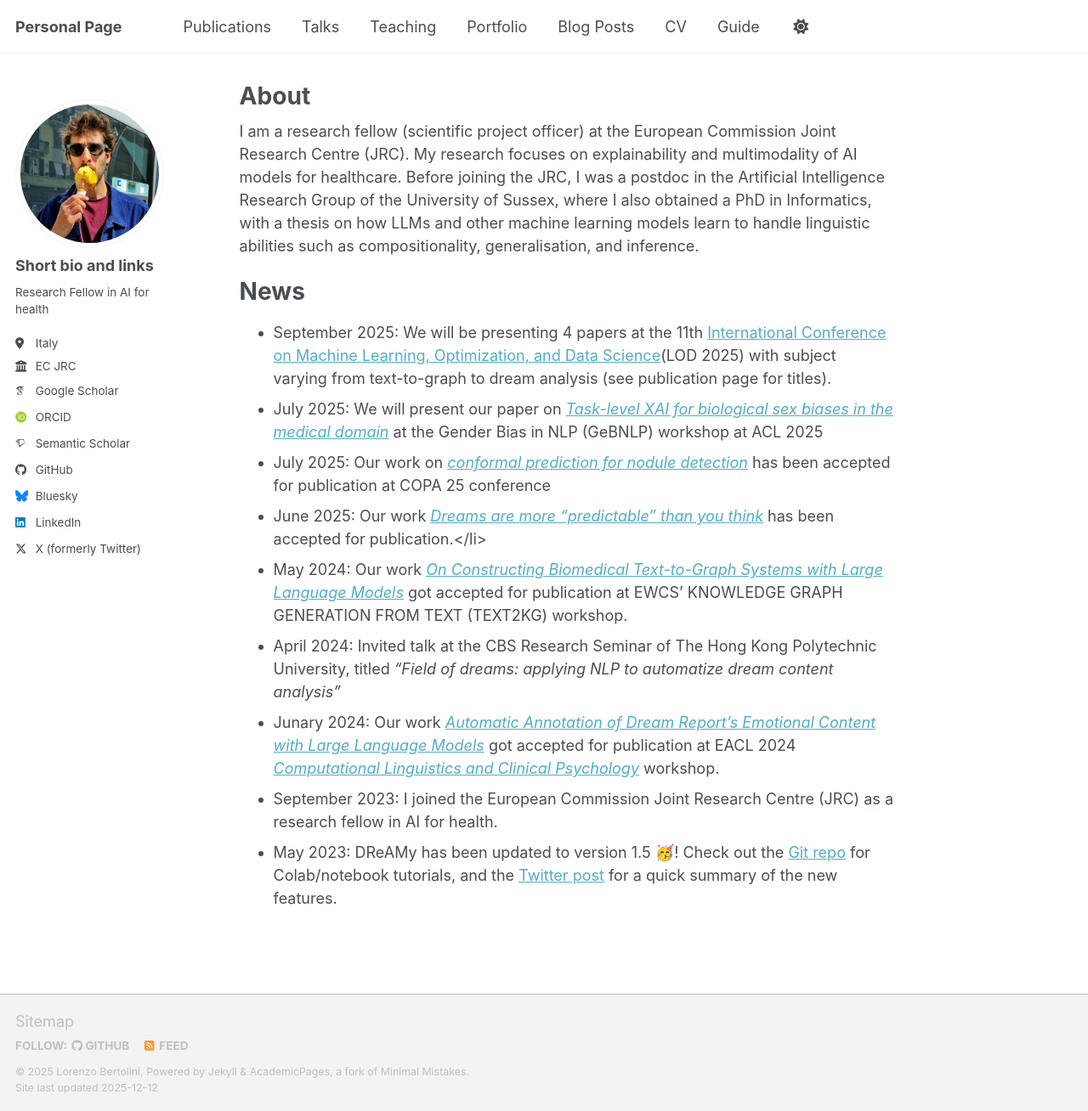
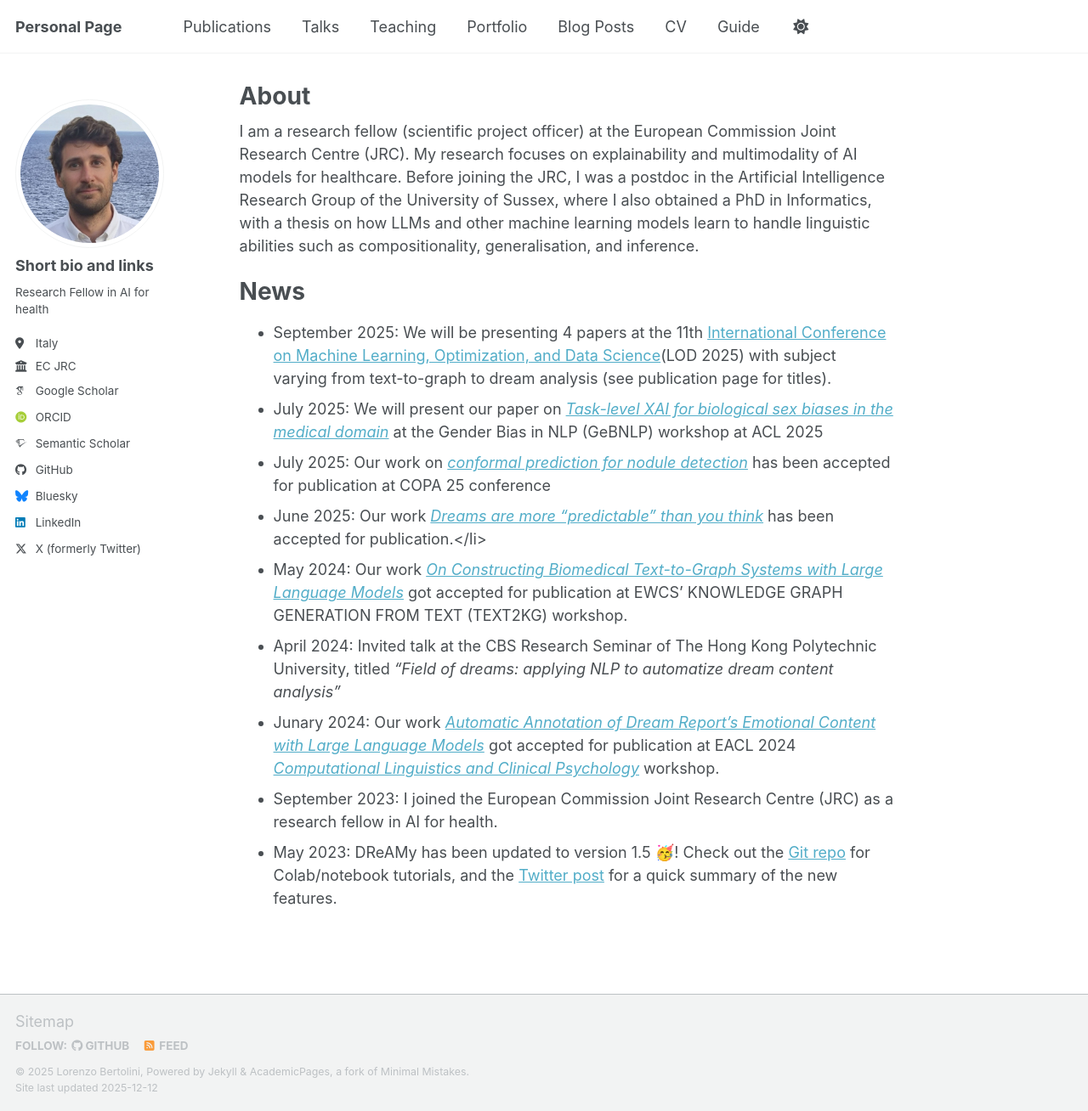
Before and after one commit to lorenzoscottb/lorenzoscottb.github.io, a Jekyll site: the page built from _pages/about.md, in a window 1280 px wide and 1308 px high. Shown: the whole window at 85% size. Built offline with Jekyll 4.4.1, drawn with Linux system fonts in a browser that asks for light colours; some web fonts are replaced; a script bundle is joined from its source files by our own code; library files that are not in the unit come from our copies.

Commit message:
Update _config.yml

```diff
--- a/_config.yml
+++ b/_config.yml
@@ -23,7 +23,7 @@ repository               : "https://lorenzoscottb.github.io"
 #               Additional customization can be done by editing /_includes/author-profile.html
 author:
   # Biographic information
-  avatar           : "pht.png"
+  avatar           : "pht.jpg"
   name             : "Short bio and links"
   pronouns         : # example: "she/her"
   bio              : "Research Fellow in AI for health"
```
